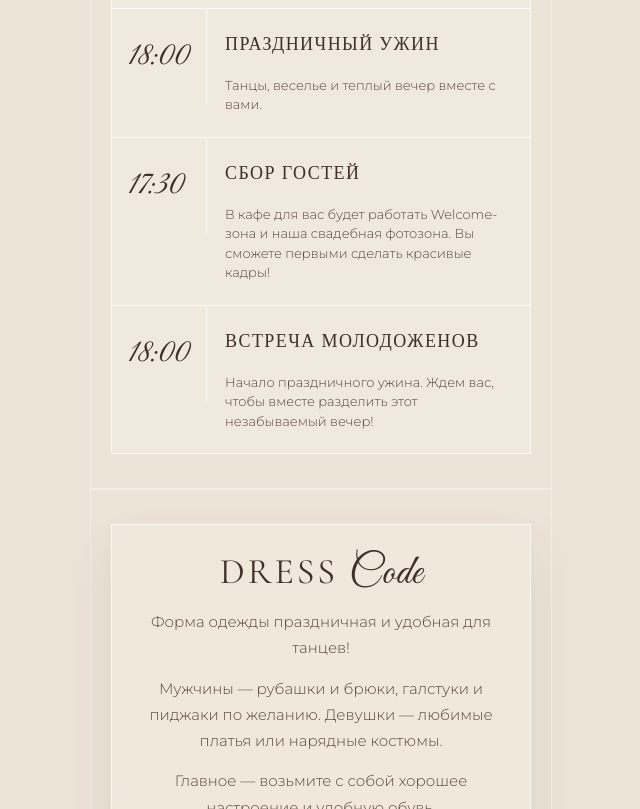
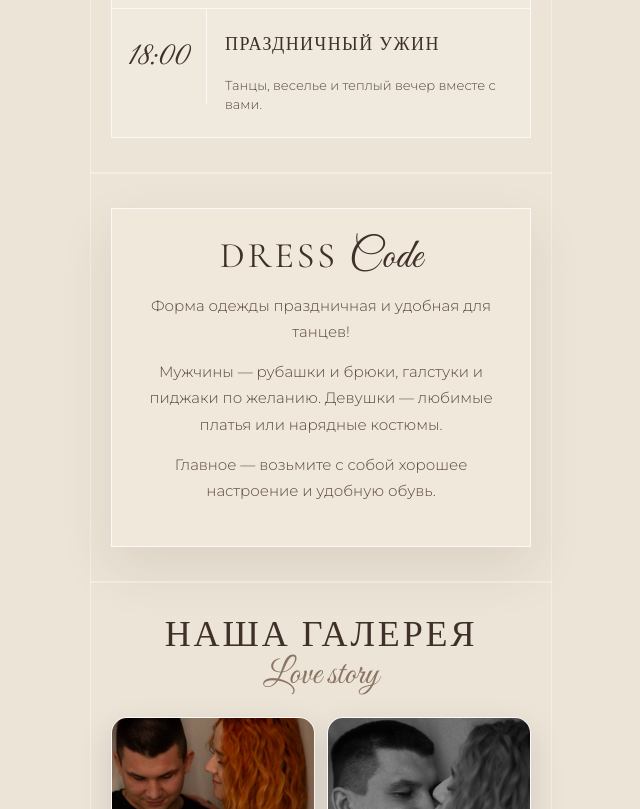
Before and after one commit to nekqadamovsino-spec/wedding-andreyvalentina, a plain HTML site: page index.html in a window 1280 px wide. Shown: the part 3840-4649 px from the top of the page, without its empty margins (319-959 px from the left). Drawn offline with nearby package versions, Linux system fonts and the light colour scheme.

Commit message:
Update index.html

```diff
--- a/index.html
+++ b/index.html
@@ -97,8 +97,6 @@
           <div class="item"><b>16:00</b><span>Регистрация брака</span><p>Торжественная регистрация в ЗАГСе г. Сковородино. Поздравления, звон бокалов и мини-фотосессия.</p></div>
           <div class="item"><b>17:00</b><span>Выезд обратно</span><p>Возвращаемся в Соловьёвск.</p></div>
           <div class="item"><b>18:00</b><span>Праздничный ужин</span><p>Танцы, веселье и теплый вечер вместе с вами.</p></div>
-           <div class="item"><b>17:30</b><span>Сбор гостей</span><p>В кафе для вас будет работать Welcome-зона и наша свадебная фотозона. Вы сможете первыми сделать красивые кадры!</p></div>
-          <div class="item"><b>18:00</b><span>Встреча молодоженов</span><p>Начало праздничного ужина. Ждем вас, чтобы вместе разделить этот незабываемый вечер!</p></div>
         </div>
       </div>
     </section>
```
